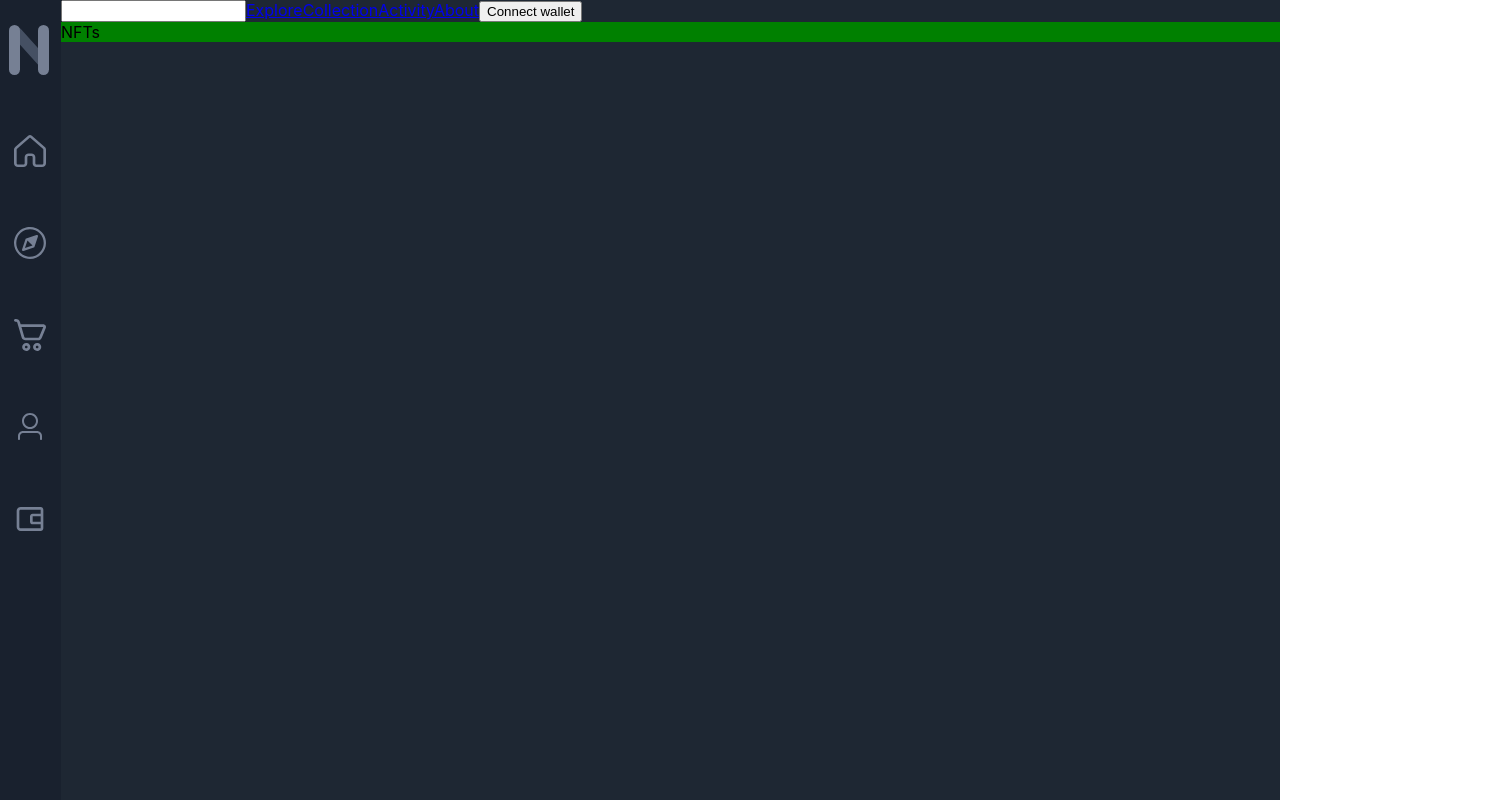
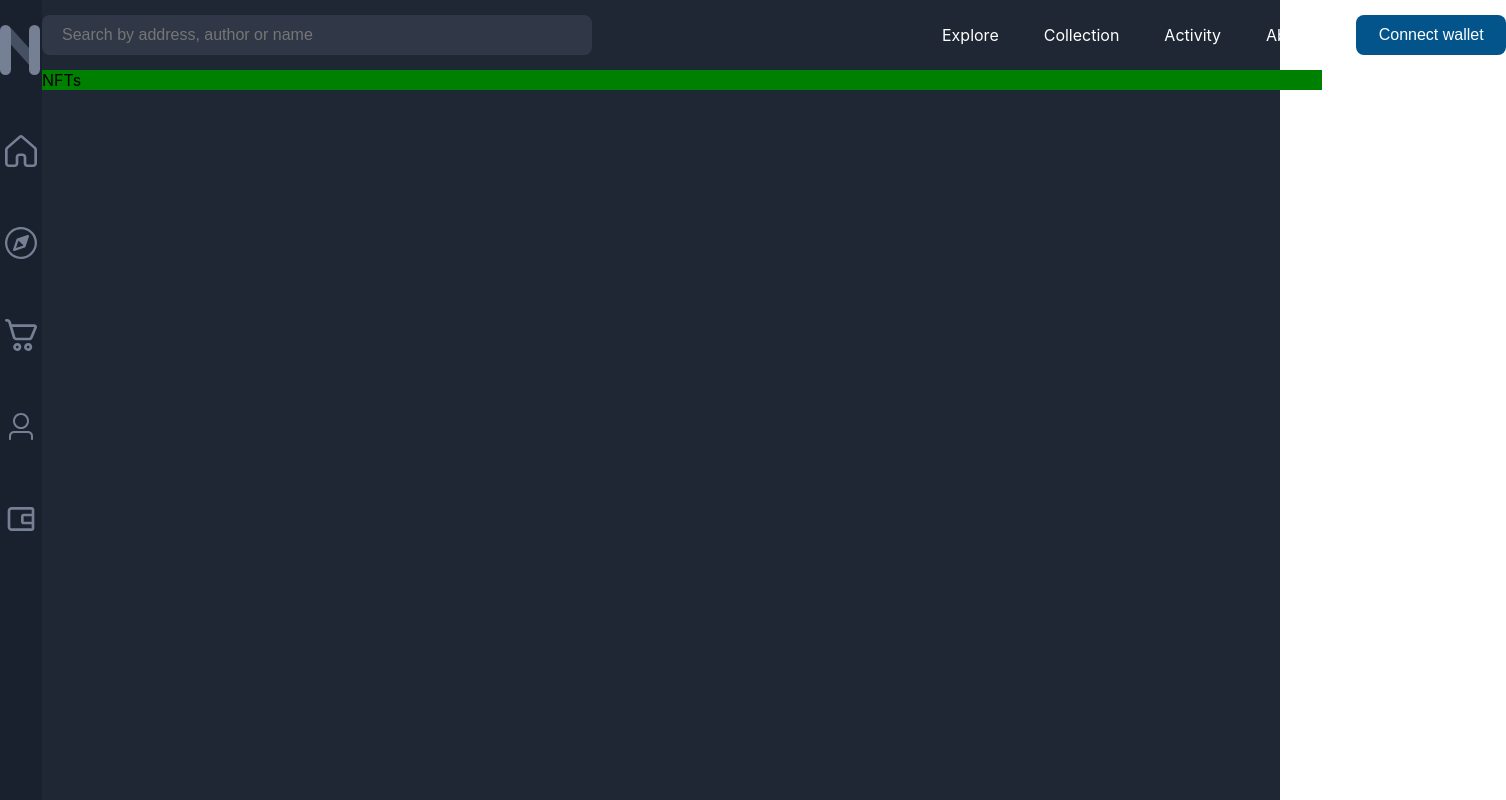
Before and after one commit to THEmmanuel/NFT-marketplace, a React (Create React App) app: page / in a window 1280 px wide. Shown: the whole page, 1506 px wide, since content can reach past the window. Built offline with nearby package versions, Linux system fonts and the light colour scheme.

Commit message:
Complete styling the navbar

```diff
--- a/src/containers/NavBar/NavBar.js
+++ b/src/containers/NavBar/NavBar.js
@@ -3,16 +3,29 @@ import style from './NavBar.module.css'
 const NavBar = () => {
 	return (
 		<nav className={style.NavBar}>
-			<input type="search" className={style.NavSearch} />
+			<div className={style.NavContainer}>
+				<input
+					type="search"
+					className={style.NavSearch}
+					placeholder='Search by address, author or name' />
 
-			<div className={style.NavLinksContainer}>
-				<a href="http://">Explore</a>
-				<a href="http://">Collection</a>
-				<a href="http://">Activity</a>
-				<a href="http://">About</a>
-				<button className={style.ConnectWalletBtn}>
-					Connect wallet
-				</button>
+				<div className={style.NavLinksContainer}>
+					<a href="http://" className={style.NavLink}>
+						Explore
+					</a>
+					<a href="http://" className={style.NavLink}>
+						Collection
+					</a>
+					<a href="http://" className={style.NavLink}>
+						Activity
+					</a>
+					<a href="http://" className={style.NavLink}>
+						About
+					</a>
+					<button className={style.ConnectWalletBtn}>
+						Connect wallet
+					</button>
+				</div>
 			</div>
 		</nav>
 	)
--- a/src/containers/NavBar/NavBar.module.css
+++ b/src/containers/NavBar/NavBar.module.css
@@ -2,5 +2,48 @@
 	background-color: transparent;
 	width: 100%;
 	display: flex;
+	margin: 15px 0 15px 0;
+}
+
+.NavContainer{
+	display: flex;
 	flex-direction: row;
+	margin: auto;
+	justify-content: center;
+	gap: 350px;
 }
+
+.NavSearch{
+	background-color: #303847;
+	border-radius: 8px;
+	max-width: 600px;
+	width: 550px;
+	height: 40px;
+	border: none;
+	font-size: 1rem;
+	color: #CBCDD1;
+	padding: 20px;
+}
+
+.NavLinksContainer{
+	display: flex;
+	flex-direction: row;
+	gap: 45px;
+	align-items: center;
+}
+
+.NavLink{
+	text-decoration: none;
+	color: #FFF;
+	font-size: 1rem;
+}
+
+.ConnectWalletBtn{
+	width: 150px;
+	height: 40px;
+	border-radius: 8px;
+	color: #FFF;
+	border: none;
+	background-color: #02548B;
+	font-size: 1rem;
+}
```
